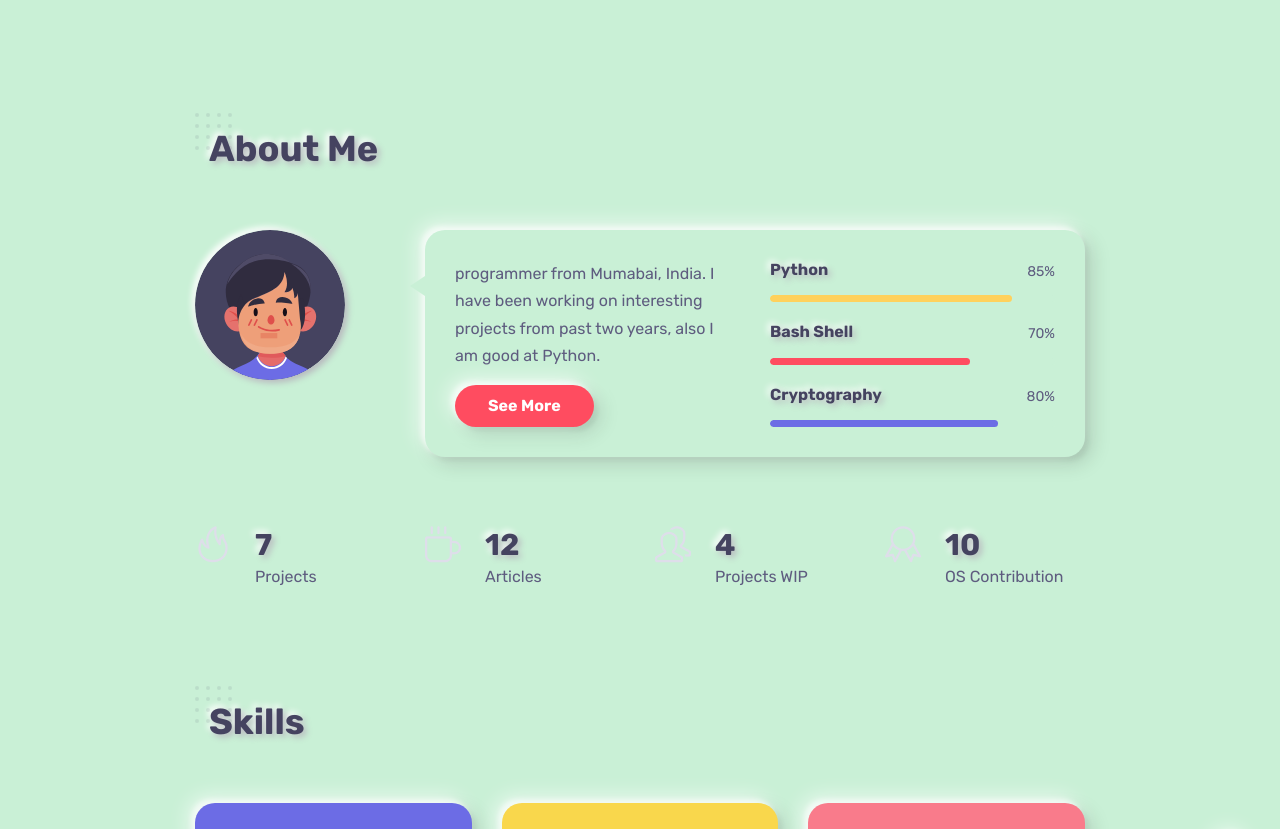
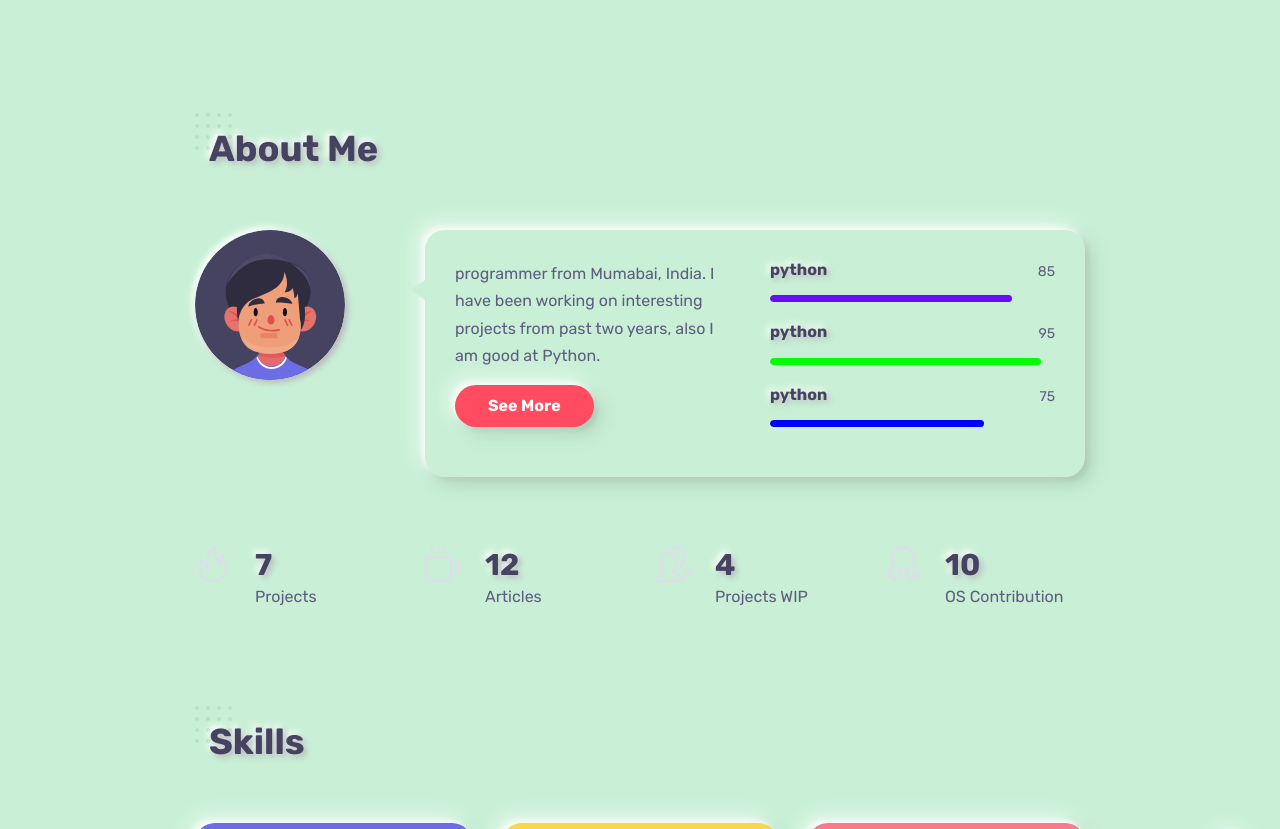
Before and after one commit to primepatel/primepatel.github.io, a Jekyll site: the page built from index.markdown, in a window 1280 px wide and 900 px high, scrolled down 883 px, cut to the strip 0-829 px from the top of the window. Built offline with Jekyll 4.4.1, drawn with Linux system fonts in a browser that asks for light colours.

Commit message:
updated about.html include file by adding custom skills

```diff
--- a/_includes/about.html
+++ b/_includes/about.html
@@ -23,43 +23,20 @@
                             <div class="spacer d-md-none d-lg-none" data-height="30"></div>
                         </div>
                         <div class="col-md-6">
+                            {% for item in site.data.about.skills %}
                             <!-- skill item -->
                             <div class="skill-item">
                                 <div class="skill-info clearfix">
-                                    <h4 class="float-left mb-3 mt-0">Python</h4>
-                                    <span class="float-right">85%</span>
+                                    <h4 class="float-left mb-3 mt-0">{{item[0]}}</h4>
+                                    <span class="float-right">{{item[1]}}</span>
                                 </div>
                                 <div class="progress">
-                                    <div class="progress-bar data-background" role="progressbar" aria-valuemin="0" aria-valuemax="100" aria-valuenow="85" data-color="#FFD15C">
+                                    <div class="progress-bar data-background" role="progressbar" aria-valuemin="0" aria-valuemax="100" aria-valuenow={{item[1]}} data-color=#{{item[2]}}>
                                     </div>
                                 </div>
                                 <div class="spacer" data-height="20"></div>
                             </div>
-
-                            <!-- skill item -->
-                            <div class="skill-item">
-                                <div class="skill-info clearfix">
-                                    <h4 class="float-left mb-3 mt-0">Bash Shell</h4>
-                                    <span class="float-right">70%</span>
-                                </div>
-                                <div class="progress">
-                                    <div class="progress-bar data-background" role="progressbar" aria-valuemin="0" aria-valuemax="100" aria-valuenow="70" data-color="#FF4C60">
-                                    </div>
-                                </div>
-                                <div class="spacer" data-height="20"></div>
-                            </div>
-
-                            <!-- skill item -->
-                            <div class="skill-item">
-                                <div class="skill-info clearfix">
-                                    <h4 class="float-left mb-3 mt-0">Cryptography</h4>
-                                    <span class="float-right">80%</span>
-                                </div>
-                                <div class="progress">
-                                    <div class="progress-bar data-background" role="progressbar" aria-valuemin="0" aria-valuemax="100" aria-valuenow="80" data-color="#6C6CE5">
-                                    </div>
-                                </div>
-                            </div>
+                            {% endfor %}
                         </div>
                     </div>
                 </div>
```
